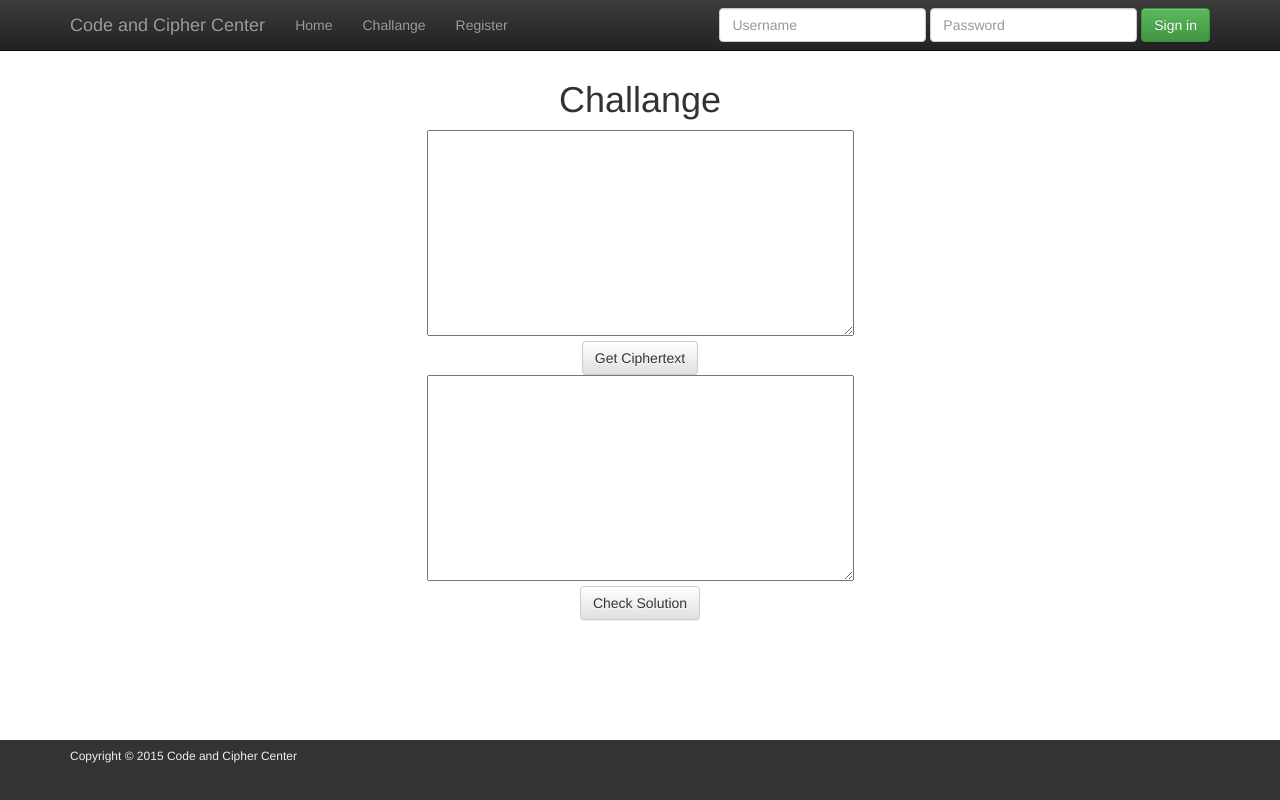
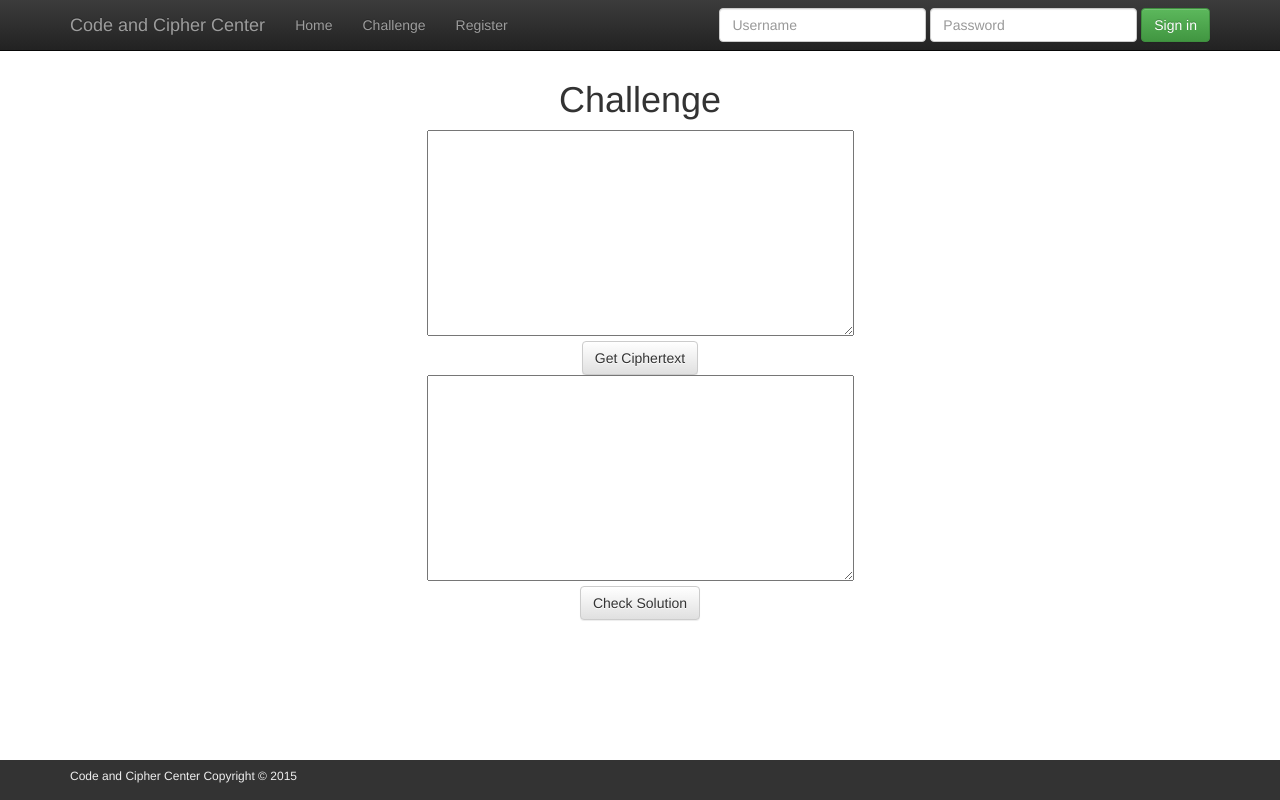
Before and after one commit to lrascius/CodeCipherCenter, a Django app: page /cccenter/ in a window 1280 px wide. Run offline with Django 3.2, Linux system fonts and the light colour scheme; some libraries are stand-ins or nearby versions.

Commit message:
some changes to the templates, including spelling fixes

```diff
--- a/cccenter/templates/cccenter/base.html
+++ b/cccenter/templates/cccenter/base.html
@@ -16,7 +16,7 @@
 		<title>Code and Cipher Center</title>
 		<meta charset="utf-8">
 	</head>
-	<body style="padding-top: 60px">
+	<body style="padding-top: 60px;">
 	    {% include 'cccenter/header.html' %}
 	    {% block body %}
 	    {% endblock %}
--- a/cccenter/templates/cccenter/challenge_page.html
+++ b/cccenter/templates/cccenter/challenge_page.html
@@ -5,7 +5,7 @@
 {% endblock %}
 {% block body %}
 <div class="container">
-	<h1 style="width:100%; text-align:center">Challange</h1>
+	<h1 style="width:100%; text-align:center">Challenge</h1>
 	<div align="center">
 		<textarea id="ciphertextDisplay" readonly rows='10' cols='50'></textarea>
 		<br>
--- a/cccenter/templates/cccenter/footer.html
+++ b/cccenter/templates/cccenter/footer.html
@@ -1,5 +1,5 @@
-<footer style="	background: #333; color: #eee; font-size: 11px;   position: absolute; bottom: 0; width: 100%; height: 60px;">
+<footer style="	background: #333; color: #eee; font-size: 11px; position: fixed; bottom: 0; width: 100%; height: 40px;">
 	<div class="container">
-		<h6>Copyright &copy; 2015 Code and Cipher Center</h6>
+		<h6>Code and Cipher Center Copyright &copy; 2015</h6>
 	</div><!-- end container -->
 </footer>
--- a/cccenter/templates/cccenter/loggedinnav.html
+++ b/cccenter/templates/cccenter/loggedinnav.html
@@ -12,7 +12,7 @@
     <div id="navbar" class="navbar-collapse collapse">
       <ul class="nav navbar-nav">
         <li><a href="/cccenter">Home</a></li>
-        <li><a href="/cccenter">Challange</a></li>
+        <li><a href="/cccenter">Challenge</a></li>
       </ul>
         <ul class="nav navbar-nav navbar-right">
           <li class="dropdown">
--- a/cccenter/templates/cccenter/navigation.html
+++ b/cccenter/templates/cccenter/navigation.html
@@ -12,7 +12,7 @@
     <div id="navbar" class="navbar-collapse collapse">
       <ul class="nav navbar-nav">
         <li><a href="/cccenter">Home</a></li>
-        <li><a href="/cccenter">Challange</a></li>
+        <li><a href="/cccenter">Challenge</a></li>
         <li><a href="/register"> Register </a></li>
       </ul>
       <form class="navbar-form navbar-right">
```
